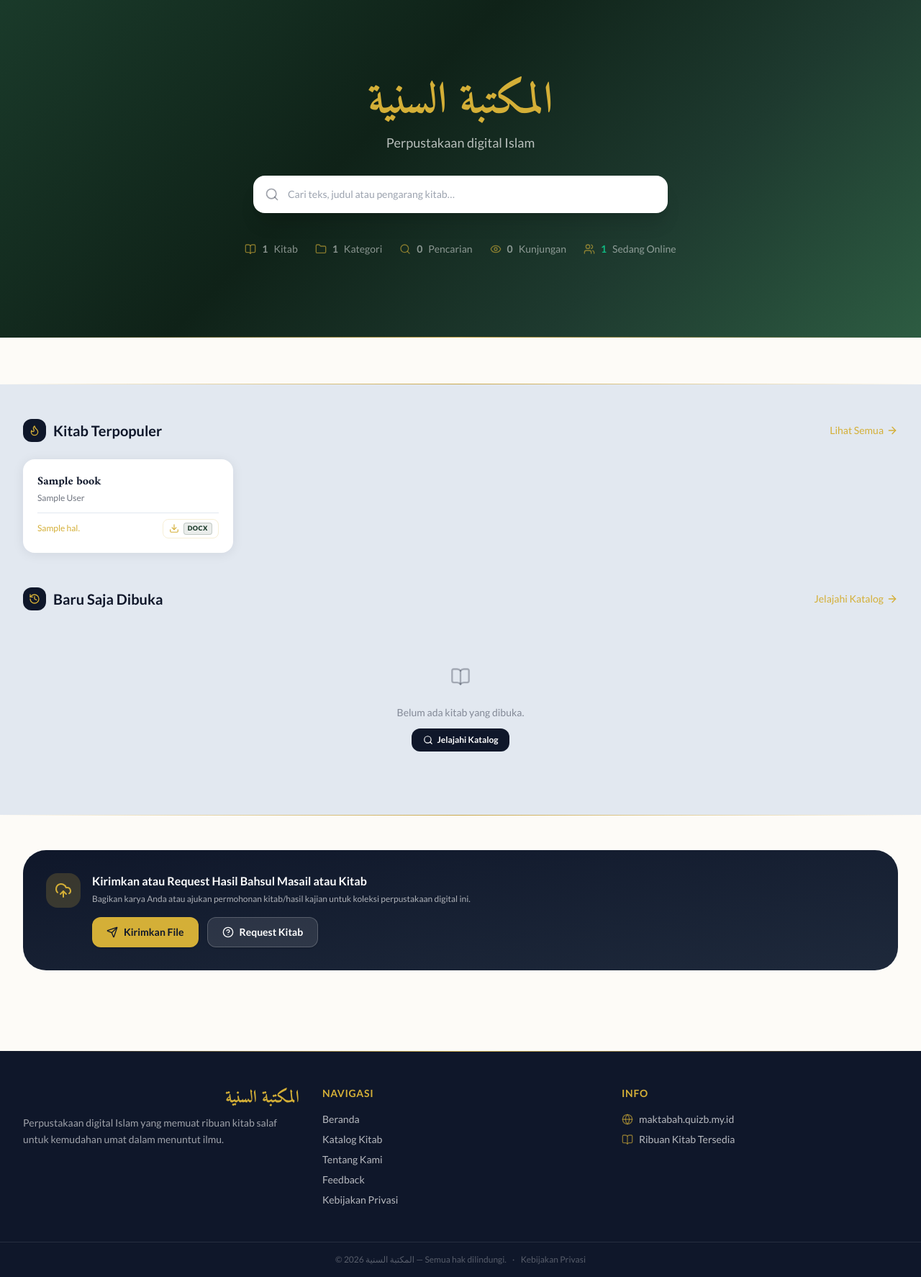
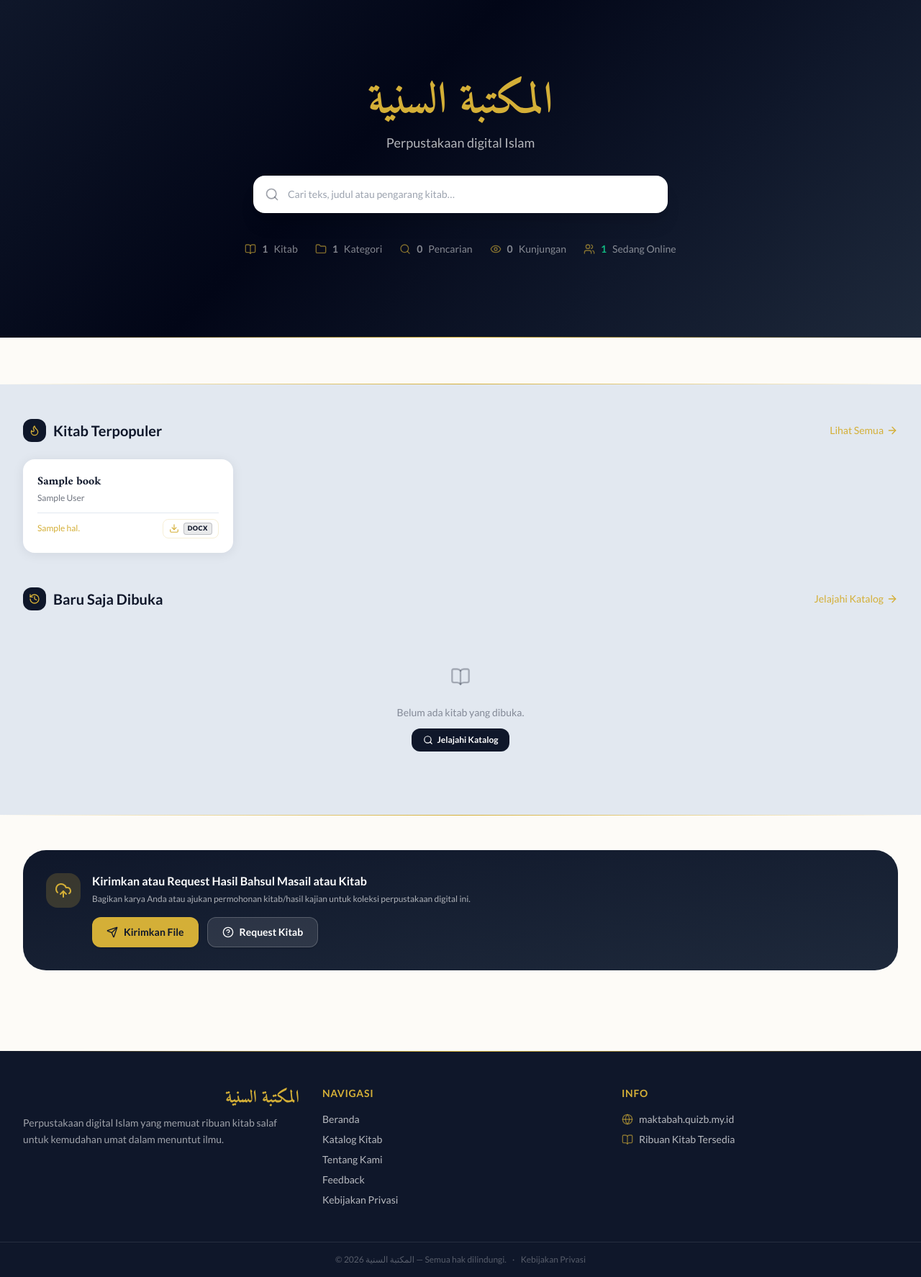
Before and after one commit to danbelajardanbelajar-blip/maktabah.quizb.my.id, a PHP site: page / in a window 1280 px wide. Shown: the part 64-1838 px from the top of the page at 72% size. Run offline with PHP 8.4, Linux system fonts and the light colour scheme; tables that the repository leaves empty or names only in its code hold one stand-in row (values such as "Sample post"); data that the repository does not hold is empty; some libraries are stand-ins or nearby versions; some web fonts are replaced.

Commit message:
style: update hardcoded hero gradient and badge colors to match Midnight Blue theme

```diff
--- a/index.php
+++ b/index.php
@@ -410,18 +410,18 @@ endif;
       white-space: nowrap;
       pointer-events: none;
     }
-    .dl-fmt-zip  { background: rgba(201,168,76,.14); color: #a07828; border-color: rgba(201,168,76,.35); }
-    .dl-fmt-docx { background: rgba(26,58,42,.09);  color: #1a3a2a; border-color: rgba(26,58,42,.20); }
-    html.dark .dl-fmt-zip  { background: rgba(201,168,76,.18); color: #c9a84c; border-color: rgba(201,168,76,.35); }
-    html.dark .dl-fmt-docx { background: rgba(212,197,160,.10); color: #a0b898; border-color: rgba(212,197,160,.25); }
+    .dl-fmt-zip  { background: rgba(212,175,55,.14); color: #b48600; border-color: rgba(212,175,55,.35); }
+    .dl-fmt-docx { background: rgba(15,23,42,.09);  color: #0f172a; border-color: rgba(15,23,42,.20); }
+    html.dark .dl-fmt-zip  { background: rgba(212,175,55,.18); color: #d4af37; border-color: rgba(212,175,55,.35); }
+    html.dark .dl-fmt-docx { background: rgba(226,232,240,.10); color: #94a3b8; border-color: rgba(226,232,240,.25); }
 
     /* Hero gradient */
     .hero-bg {
-      background: linear-gradient(135deg, #1a3a2a 0%, #0f2218 40%, #1e3a2f 70%, #2d5c42 100%);
+      background: linear-gradient(135deg, #0f172a 0%, #020617 40%, #0f172a 70%, #1e293b 100%);
     }
 
     /* Gold accent line */
-    .gold-line { background: linear-gradient(90deg, transparent, #c9a84c, transparent); height: 1px; }
+    .gold-line { background: linear-gradient(90deg, transparent, #d4af37, transparent); height: 1px; }
 
     /* Skeleton shimmer */
     .skeleton { background: linear-gradient(90deg, #e8e4d9 25%, #f0ece0 50%, #e8e4d9 75%); background-size: 200% 100%; animation: shimmer 1.4s infinite; }
```
